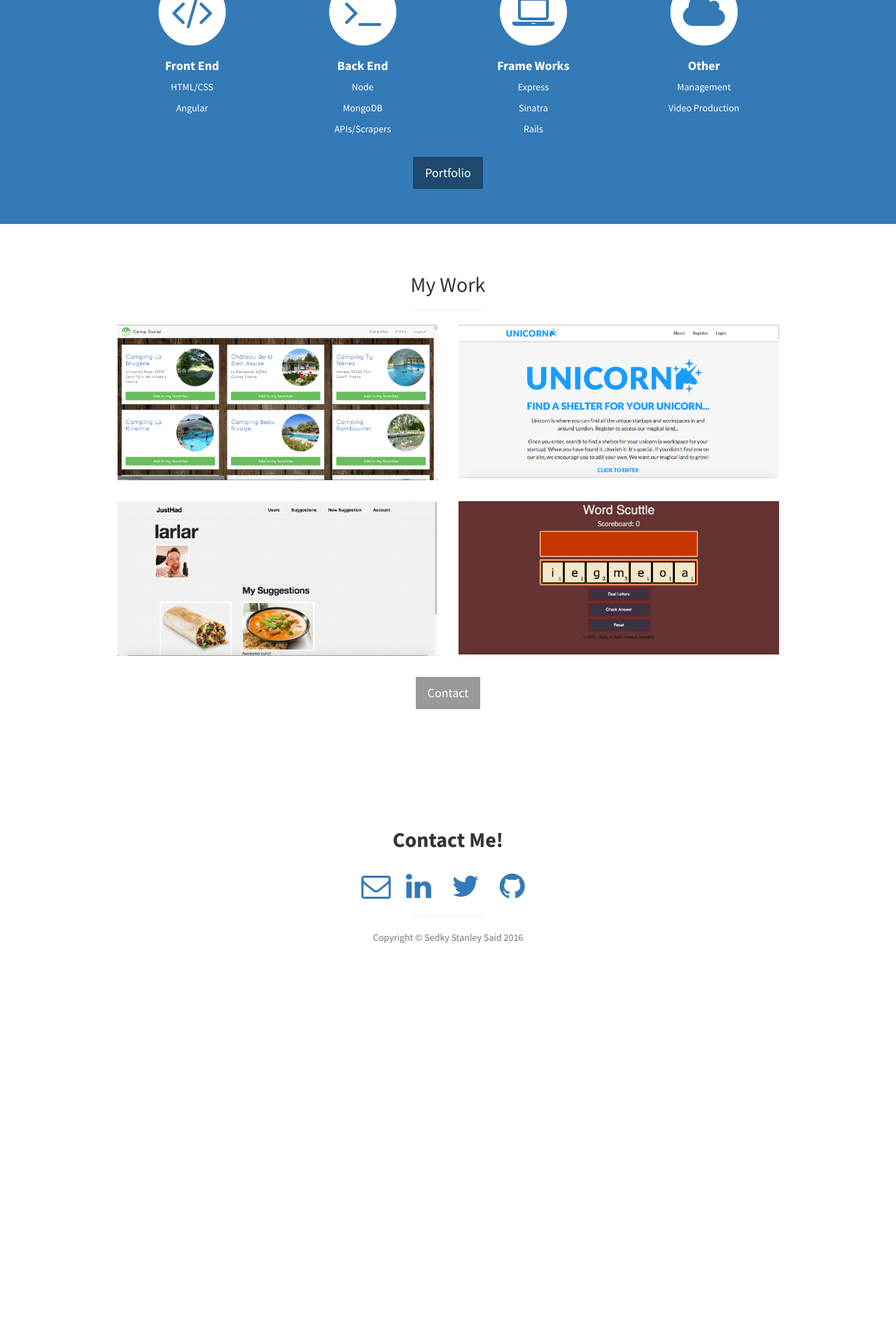
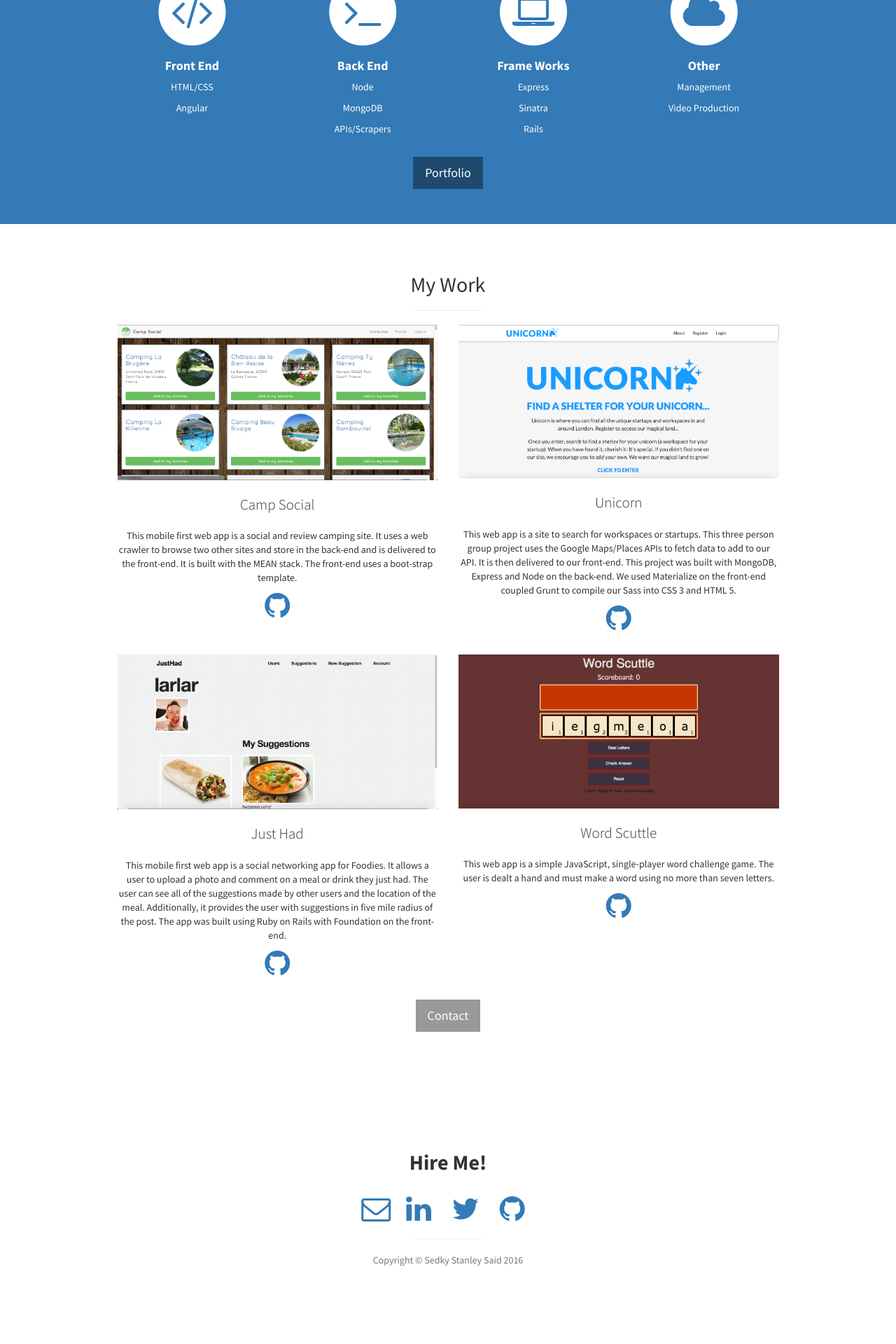
Before and after one commit to sedstan/Old-Sedky-Stanley-Said, a Jekyll site: the page built from index.html, in a window 1280 px wide. Shown: the part 2310-4230 px from the top of the page at 70% size. Built offline with Jekyll 4.4.1, drawn with Linux system fonts in a browser that asks for light colours; before the commit the page ends 3769 px from its top, so only the background shows below that.

Commit message:
Added descriptions to portfolio section of the site.

```diff
--- a/_includes/footer.html
+++ b/_includes/footer.html
@@ -3,7 +3,7 @@
     <div class="container">
       <div class="row">
         <div class="col-lg-10 col-lg-offset-1 text-center">
-          <h2><strong>Contact Me!</strong>
+          <h2><strong>Hire Me!</strong>
           </h2>
           <ul class="list-unstyled">
           </ul>
--- a/_includes/portfolio.html
+++ b/_includes/portfolio.html
@@ -9,14 +9,24 @@
             <div class="portfolio-item">
               <a href="https://github.com/sedstan/wdi-ldn-project-4-camp-social">
                 <img class="img-portfolio img-responsive" src="img/campsocial.png">
-              </a>
+              </a><br>
+              <p class="lead">Camp Social</p>
+              <p>This mobile first web app is a social and review camping site. It uses a web crawler to browse two other sites and store in the back-end and is delivered to the front-end. It is built with the MEAN stack. The front-end uses a boot-strap template.</p>
+                <li>
+                  <a href="https://github.com/{{ site.github_username }}/wdi-ldn-project-4-camp-social"><i class="fa fa-github fa-fw fa-3x"></i></a>
+                </li>
             </div>
           </div>
           <div class="col-md-6">
             <div class="portfolio-item">
               <a href="https://wherearetheunicorns.herokuapp.com/">
                 <img class="img-portfolio img-responsive" src="img/unicorn.png">
-              </a>
+              </a><br>
+              <p class="lead">Unicorn</p>
+              <p>This web app is a site to search for workspaces or startups. This three person group project uses the Google Maps/Places APIs to fetch data to add to our API. It is then delivered to our front-end. This project was built with MongoDB, Express and Node on the back-end. We used Materialize on the front-end coupled Grunt to compile our Sass into CSS 3 and HTML 5.</p>
+              <li>
+                <a href="https://github.com/adjknowles/Unicorn"><i class="fa fa-github fa-fw fa-3x"></i></a>
+              </li>
             </div>
           </div>
         </div>
@@ -25,14 +35,23 @@
             <div class="portfolio-item">
               <a href="https://just-had.herokuapp.com/">
                 <img class="img-portfolio img-responsive" src="img/just-had.png">
-              </a>
+              </a><br>
+              <p class="lead"> Just Had</p>
+              <p>This mobile first web app is a social networking app for Foodies. It allows a user to upload a photo and comment on a meal or drink they just had. The user can see all of the suggestions made by other users and the location of the meal. Additionally, it provides the user with suggestions in five mile radius of the post. The app was built using Ruby on Rails with Foundation on the front-end.</p>
+              <li>
+                <a href="https://github.com/{{ site.github_username }}/WDI_LDN_PROJECT_2"><i class="fa fa-github fa-fw fa-3x"></i></a>
+              </li>
             </div>
           </div>
           <div class="col-md-6">
             <div class="portfolio-item">
               <a href="http://wordscuttle.herokuapp.com/">
-                <img class="img-portfolio img-responsive" src="img/wordscuttle.png">
-              </a>
+                <img class="img-portfolio img-responsive" src="img/wordscuttle.png"></a><br>
+                <p class="lead">Word Scuttle</p>
+                <p>This web app is a simple JavaScript, single-player word challenge game. The user is dealt a hand and must make a word using no more than seven letters.</p>
+                <li>
+                  <a href="https://github.com/{{ site.github_username }}/wdi-ldn-project-1"><i class="fa fa-github fa-fw fa-3x"></i></a>
+                </li>
               </div>
             </div>
           </div>
--- a/css/stylish-portfolio.css
+++ b/css/stylish-portfolio.css
@@ -193,6 +193,8 @@ hr.small {
 }
 
 .portfolio-item {
+    list-style-type: none;
+    list-style: none;
     margin-bottom: 30px;
 }
 
@@ -204,6 +206,7 @@ hr.small {
     opacity: 0.8;
 }
 
+
 /* Footer */
 
 footer {
--- a/index.html
+++ b/index.html
@@ -1,3 +1,19 @@
 ---
 layout: front
 ---
+<div class="home">
+
+  <h1>Posts</h1>
+
+  <ul class="posts">
+    {% for post in site.posts %}
+      <li>
+        <span class="post-date">{{ post.date | date: "%b %-d, %Y" }}</span>
+        <a class="post-link" href="{{ post.url | prepend: site.baseurl }}">{{ post.title }}</a>
+      </li>
+    {% endfor %}
+  </ul>
+
+  <p class="rss-subscribe">subscribe <a href="{{ "/feed.xml" | prepend: site.baseurl }}">via RSS</a></p>
+
+</div>
```
Also changed, not shown: _includes/map.html (deleted, +0 -23 lines). Lines whose indentation alone changed are shown as unchanged.
